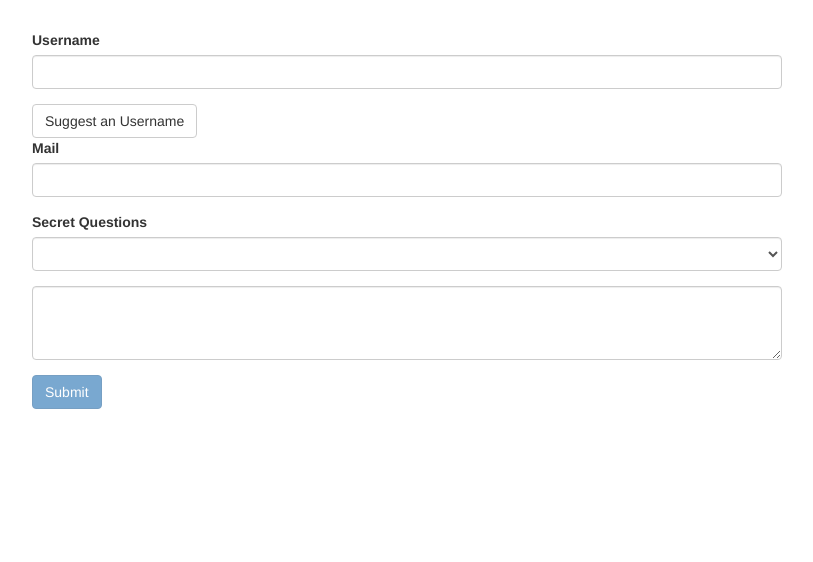
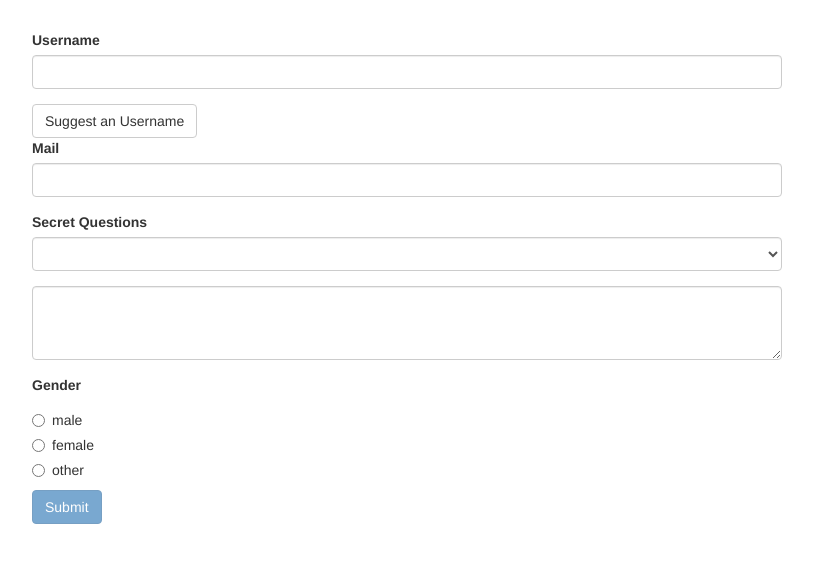
Before and after one commit to sven-olding/angular-form-sample, an Angular app: page / in a window 1280 px wide. Shown: the top 562 px of the page, without its empty margins (233-1046 px from the left). Built offline with nearby package versions, Linux system fonts and the light colour scheme.

Commit message:
add gender radio buttons

```diff
--- a/src/app/app.component.html
+++ b/src/app/app.component.html
@@ -90,6 +90,28 @@
             >
           </div>
         </div>
+        <label for="gender">Gender</label>
+        <div class="radio" *ngFor="let gender of genders">
+          <label>
+            <input
+              type="radio"
+              name="gender"
+              ngModel
+              [value]="gender"
+              required
+            />
+            {{ gender }}
+          </label>
+        </div>
+        <span
+          class="help-block"
+          *ngIf="
+            f.controls.genders &&
+            !f.controls.genders.valid &&
+            f.controls.genders.touched
+          "
+          >Please enter a gender!</span
+        >
         <button class="btn btn-primary" type="submit" [disabled]="!f.valid">
           Submit
         </button>
--- a/src/app/app.component.ts
+++ b/src/app/app.component.ts
@@ -8,6 +8,7 @@ import { Component, ElementRef, ViewChild } from '@angular/core';
 export class AppComponent {
   @ViewChild('f') signupForm: ElementRef;
   questionAnswer = '';
+  genders = ['male', 'female', 'other'];
 
   suggestUserName() {
     const suggestedName = 'Superuser';
```
